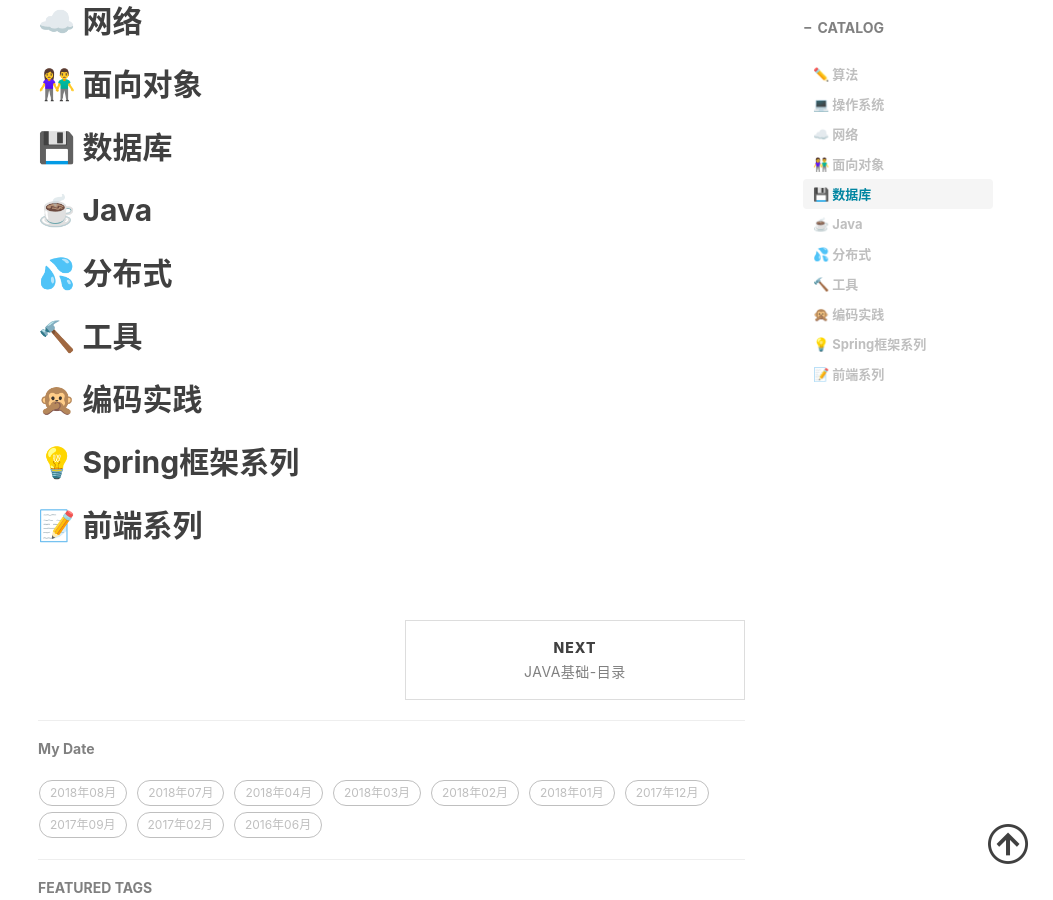
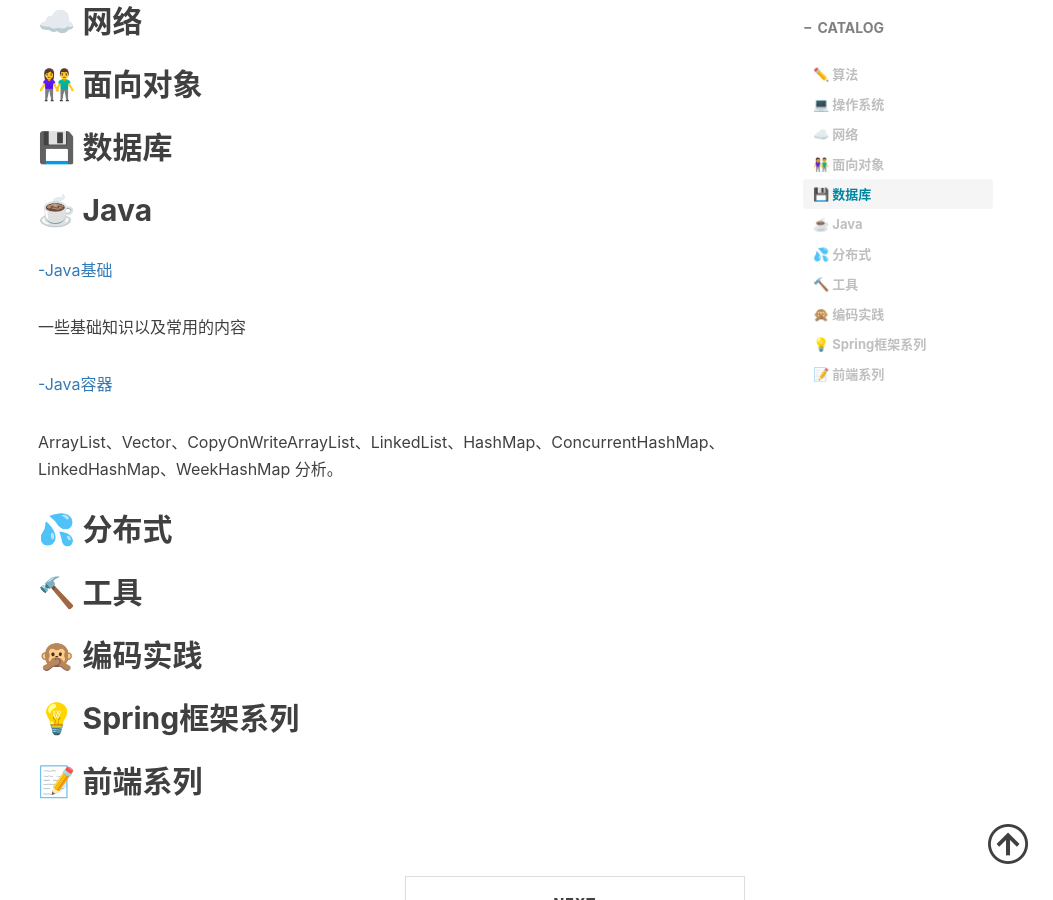
Before and after one commit to wjw0315/wjw0315.github.io, a Jekyll site: the page built from _posts/2016/6/2016-6-6-menu.md, in a window 1280 px wide and 900 px high, scrolled down 945 px. Shown: the whole window, without its empty margins (227-1280 px from the left). Built offline with Jekyll 4.4.1, drawn with Linux system fonts in a browser that asks for light colours; comment, search, counter and statistics services are not loaded.

Commit message:
目录update

```diff
--- a/_posts/2016/6/2016-6-6-menu.md
+++ b/_posts/2016/6/2016-6-6-menu.md
@@ -74,6 +74,14 @@
 
 ## <a id="java-coffee" class="anchor" aria-hidden="true" href="#java-coffee"></a>  ☕️ Java
 
+[-Java基础](http://wjwcloud.com/2016/06/06/Java_base/)
+
+一些基础知识以及常用的内容
+
+[-Java容器]()
+
+ArrayList、Vector、CopyOnWriteArrayList、LinkedList、HashMap、ConcurrentHashMap、LinkedHashMap、WeekHashMap 分析。
+
 ## <a id="分布式-sweat_drops" class="anchor" aria-hidden="true" href="#分布式-sweat_drops"></a>  💦 分布式
 
 ## <a id="工具-hammer" class="anchor" aria-hidden="true" href="#工具-hammer"></a> 🔨 工具
```
